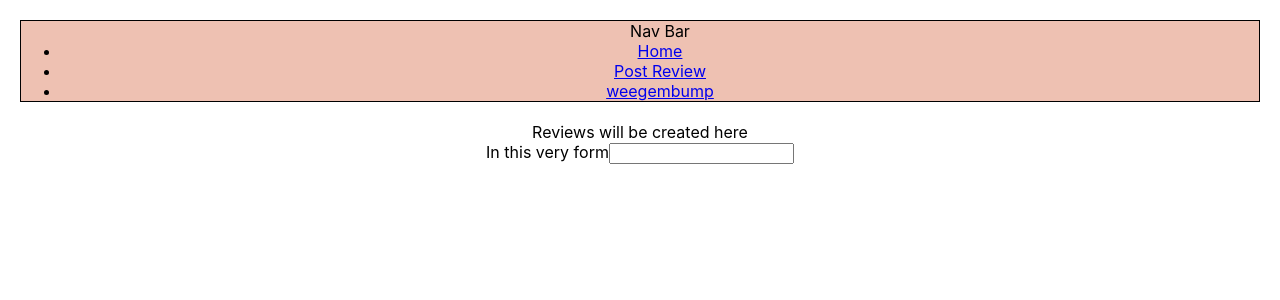
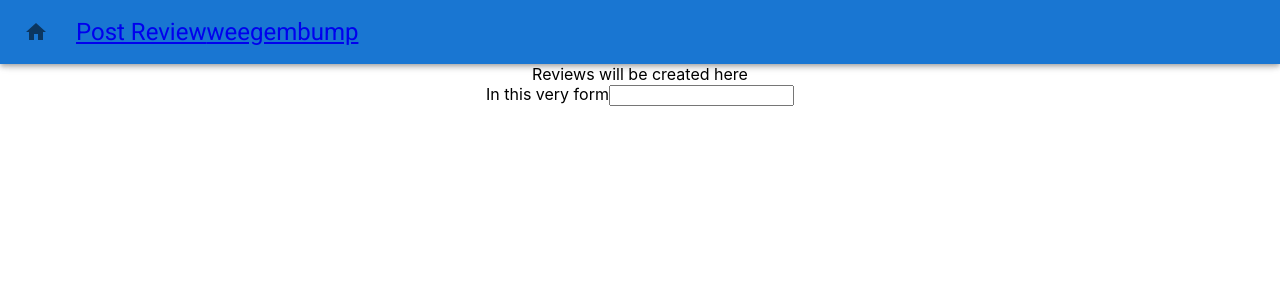
Before and after one commit to TermMC/nc-games, a React (Create React App) app: page /reviews/create in a window 1280 px wide. Shown: the top 300 px of the page. Built offline with nearby package versions, Linux system fonts and the light colour scheme.

Commit message:
updated getAllReviews code and stylign on review page

```diff
--- a/package.json
+++ b/package.json
@@ -12,6 +12,7 @@
     "@testing-library/react": "^12.1.2",
     "@testing-library/user-event": "^13.5.0",
     "axios": "^0.24.0",
+    "dayjs": "^1.10.7",
     "mui": "^0.0.1",
     "react": "^17.0.2",
     "react-dom": "^17.0.2",
--- a/src/Components/CommentCard.jsx
+++ b/src/Components/CommentCard.jsx
@@ -3,14 +3,7 @@ import { UserContext } from "../Contexts/UserContext";
 import { useVote } from "../Hooks/useVotes";
 import Button from "@mui/material/Button";
 import { deleteComment, getUser } from "../utils";
-import {
-  Avatar,
-  Card,
-  CardContent,
-  CardMedia,
-  Grid,
-  Typography,
-} from "@mui/material";
+import { Avatar, Card, CardContent, Grid, Typography } from "@mui/material";
 import { useEffect } from "react/cjs/react.development";
 
 const CommentCard = ({ comment, setNewCommentPosted }) => {
@@ -18,13 +11,12 @@ const CommentCard = ({ comment, setNewCommentPosted }) => {
   const { user } = useContext(UserContext);
   const [error, setError] = useState(null);
   const [avatarUrl, setAvatarUrl] = useState("");
-
+  // const dayjs = require("dayjs");
   useEffect(() => {
     getUser(comment.author).then((author) => {
       setAvatarUrl(author.avatar_url);
-      console.log(author.avatar_url);
     });
-  }, []);
+  }, [comment]);
 
   const handleCommentDelete = () => {
     console.log(comment.comment_id);
@@ -38,8 +30,9 @@ const CommentCard = ({ comment, setNewCommentPosted }) => {
       });
   };
 
-  //TODO: edit,
+  //TODO: edit, DATE
   return (
+    <Grid item xs={12}>
       <Card>
         <CardContent>
           <Grid container spacing={1}>
@@ -49,13 +42,18 @@ const CommentCard = ({ comment, setNewCommentPosted }) => {
             <Grid item xs={3}>
               <Avatar alt={comment.author} src={avatarUrl} />
             </Grid>
-          <Grid item xs={6}>
+            <Grid item xs={5}>
               <Typography variant="body2">
-              Author: {comment.author} Created at: {comment.created_at}
+                {comment.author} Created at: {comment.created_at}
               </Typography>
             </Grid>
+            <Grid item xs={1}>
+              {voteButton}
+            </Grid>
+            {/* CURRENTLY THIS ERROR THINGY ISN'T REALLY DOING OWT */}
+
             {comment.author === user.username || error ? (
-            <Grid item xs={3}>
+              <Grid item xs={12}>
                 <Button onClick={handleCommentDelete}>Delete</Button>
               </Grid>
             ) : (
@@ -64,20 +62,7 @@ const CommentCard = ({ comment, setNewCommentPosted }) => {
           </Grid>
         </CardContent>
       </Card>
-    // <div>
-    //   (For I am but a simple Comment, do not shank me)
-    //   <p>{comment.body}</p>
-    //   {voteButton}
-    //   <p>
-    //     Author: {comment.author} Created at: {comment.created_at}
-    //   </p>
-    //   {/* CURRENTLY THIS ERROR THINGY ISN'T REALLY DOING OWT */}
-    //   {comment.author === user.username || error ? (
-    //     <Button onClick={handleCommentDelete}>Delete</Button>
-    //   ) : (
-    //     <></>
-    //   )}
-    // </div>
+    </Grid>
   );
 };
 
--- a/src/Components/Comments.jsx
+++ b/src/Components/Comments.jsx
@@ -6,6 +6,7 @@ import CommentCard from "./CommentCard";
 import Box from "@mui/material/Box";
 import TextField from "@mui/material/TextField";
 import Button from "@mui/material/Button";
+import { Grid } from "@mui/material";
 
 const Comments = ({ review_id }) => {
   const [comments, setComments] = useState([]);
@@ -19,11 +20,9 @@ const Comments = ({ review_id }) => {
 
   useEffect(() => {
     getCommentsOnReview(review_id).then((comments) => setComments(comments));
-  }, [newCommentPosted]);
+  }, [newCommentPosted, review_id]);
 
   const handleCommentSubmit = (e) => {
-    //need behaviour here about if body not complete
-    //perhaps prevent post comment
     e.preventDefault();
     console.log(newComment);
     postComment(review_id, newComment)
@@ -34,8 +33,9 @@ const Comments = ({ review_id }) => {
         });
       })
       .catch((err) => {
-        console.log(err);
         setError(err);
+        //what to do with this, console log :/ probably could be some more useful thing
+        console.log(error);
       });
   };
   const handleChange = (e) => {
@@ -45,7 +45,6 @@ const Comments = ({ review_id }) => {
   };
   return (
     <div>
-      The Comments Will Be Here
       <Box
         component="form"
         sx={{
@@ -63,12 +62,16 @@ const Comments = ({ review_id }) => {
           name="body"
           value={newComment.body}
           onChange={handleChange}
+          required
         />
-        <Button variant="text" type="submit">
+        <Button
+          variant="text"
+          type="submit" /*why doesn't this work{error ? "disabled" : ""}*/
+        >
           Submit
         </Button>
       </Box>
-      <ul>
+      <Grid container spacing={2}>
         {comments.map((comment) => {
           return (
             <CommentCard
@@ -78,7 +81,7 @@ const Comments = ({ review_id }) => {
             />
           );
         })}
-      </ul>
+      </Grid>
     </div>
   );
 };
--- a/src/Components/Nav.jsx
+++ b/src/Components/Nav.jsx
@@ -1,34 +1,44 @@
+import { AppBar, Box, IconButton, Toolbar, Typography } from "@mui/material";
 import { useContext } from "react";
 import { Link } from "react-router-dom";
-import styled from "styled-components";
 import { UserContext } from "../Contexts/UserContext";
-
-const NavBar = styled.ul`
-  background-color: rgba(200, 50, 0, 0.3);
-  border: 1px black solid;
-  margin: 20px;
-`;
+import HomeIcon from "@mui/icons-material/Home";
 
 const Nav = () => {
   const { user } = useContext(UserContext);
 
   return (
-    <NavBar>
-      Nav Bar
-      <li>
-        <Link to="/">Home</Link>
-      </li>
-      <li>
-        <Link to="/reviews/create">Post Review</Link>
-      </li>
-      <li>
-        {user.username ? (
-          <Link to={`/users/${user.username}`}> {`${user.username}`} </Link>
-        ) : (
-          <Link to="/login">Log In</Link>
-        )}
-      </li>
-    </NavBar>
+    <Box sx={{ flexGrow: 1 }} container spacing={2}>
+      <AppBar>
+        <Toolbar>
+          <Link to="/">
+            <IconButton size="large" edge="start" sx={{ mr: 2 }}>
+              <HomeIcon />
+            </IconButton>
+          </Link>
+          <Link to="/reviews/create">
+            <Typography variant="h5" component="div" sx={{ flexGrow: 1 }}>
+              Post Review{" "}
+            </Typography>
+          </Link>
+          {user.username ? (
+            <Link to={`/users/${user.username}`}>
+              <Typography variant="h5" component="div" sx={{ flexGrow: 1 }}>
+                {" "}
+                {`${user.username}`}{" "}
+              </Typography>
+            </Link>
+          ) : (
+            <Link to="/login">
+              <Typography variant="h5" component="div" sx={{ flexGrow: 1 }}>
+                Log In
+              </Typography>
+            </Link>
+          )}
+        </Toolbar>
+      </AppBar>
+      <Toolbar />
+    </Box>
   );
 };
 
--- a/src/Components/SingleReview.jsx
+++ b/src/Components/SingleReview.jsx
@@ -1,3 +1,5 @@
+import { Grid, Paper, Typography } from "@mui/material";
+import { Box } from "@mui/system";
 import { useState } from "react";
 import { useParams } from "react-router-dom";
 import { useEffect } from "react/cjs/react.development";
@@ -10,18 +12,36 @@ const SingleReview = () => {
   const [review, setReview] = useState({});
   useEffect(() => {
     getOneReview(review_id).then((review) => setReview(review));
-  }, []);
+  }, [review_id]);
   const { voteButton } = useVote(review.votes, "review", review_id);
 
   return (
-    <div>
-      Naught but a single review, m'lord
-      {Object.entries(review).map((entry) => {
-        return <p key={`${entry[0]}`}>{`${entry[0]} is ${entry[1]}`}</p>;
-      })}
-      {voteButton}
-      <Comments review_id={review_id} />
-    </div>
+    // designer, review_img_url, category, owner, created_at, comment_count
+
+    <Box>
+      <Grid>
+        <Grid item>
+          <Typography variant="h4">{review.title}</Typography>
+        </Grid>
+
+        <Grid item>{<img src={review.review_img_url} width="100vw" />}</Grid>
+
+        <Grid item>
+          <Typography variant="h6">
+            {`Author : ${review.owner} --- Game Designer :${review.designer}`}{" "}
+          </Typography>{" "}
+        </Grid>
+
+        <Grid item>
+          <Typography variant="body1"> {review.review_body} </Typography>
+        </Grid>
+        <Grid item>{voteButton}</Grid>
+        <Grid>
+          <Comments review_id={review_id} />
+        </Grid>
+      </Grid>
+      <Paper elevation={3} />
+    </Box>
   );
 };
 
--- a/src/Hooks/useVotes.jsx
+++ b/src/Hooks/useVotes.jsx
@@ -18,13 +18,16 @@ export const useVote = (currVotes = 0, endpoint, id) => {
       setVotes((prevVotes) => {
         return Number(prevVotes) - 1;
       });
-      patchVotes(-1, endpoint, id).catch((err) => {
-        console.log("err in -1", err);
-        setVotes((prevVotes) => {
-          return Number(prevVotes) + 1;
+      patchVotes(-1, endpoint, id)
+        // .then(()=>{
+        //   setUser(prevUser=>{ return {prevUser..., votedReviews:"hong"}})})
+        .catch((err) => {
+          console.log("err in -1", err);
+          setVotes((prevVotes) => {
+            return Number(prevVotes) + 1;
+          });
+          setError({ err });
         });
-        setError({ err });
-      });
     } else {
       setVotes((prevVotes) => {
         return Number(prevVotes) + 1;
--- a/src/utils.js
+++ b/src/utils.js
@@ -9,17 +9,21 @@ export const getCategories = () => {
 };
 
 export const getAllReviews = (queries) => {
-  if (Object.entries(queries).length !== 0) {
-    const queryArr = [];
-    for (let query in queries) {
-      queryArr.push(`${query}=${queries[query]}`);
-    }
-    return api
-      .get(`/reviews?${queryArr.join("&")}`)
-      .then((res) => res.data.reviews);
-  } else {
-    return api.get("/reviews").then((res) => res.data.reviews);
-  }
+  return api
+    .get("/reviews", { params: queries })
+    .then((res) => res.data.reviews);
+  //OLD LOGIC - THINK PARAMS HANDLES THIS BUT KEEPING JUST FOR NOW INCASE THERE IS SOME FUNCTIONALITY I HAVEN'T SEEN
+  // if (Object.entries(queries).length !== 0) {
+  //   const queryArr = [];
+  //   for (let query in queries) {
+  //     queryArr.push(`${query}=${queries[query]}`);
+  //   }
+  //   return api
+  //     .get(`/reviews?${queryArr.join("&")}`)
+  //     .then((res) => res.data.reviews);
+  // } else {
+  //   return api.get("/reviews").then((res) => res.data.reviews);
+  // }
 };
 export const getOneReview = (review_id) => {
   return api.get(`/reviews/${review_id}`).then((res) => res.data.review);
```
Also changed, not shown: src/Components/ReviewCard.jsx (+0 -14 lines), 1 other file (tests, documents, lock files or other folders). Lines whose indentation alone changed are shown as unchanged.
